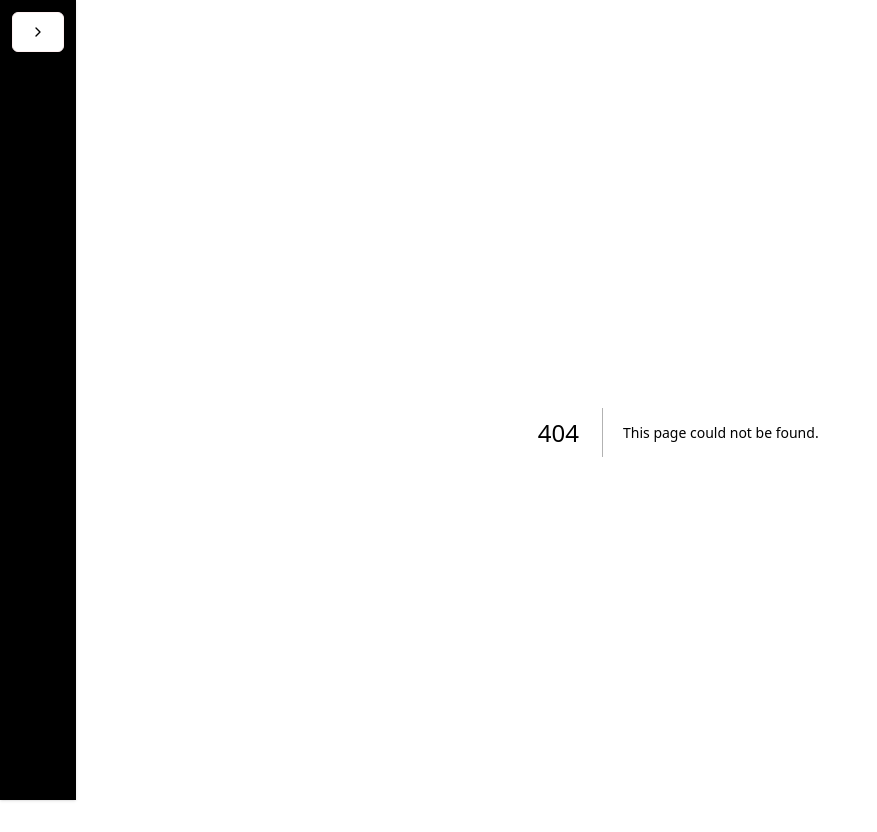
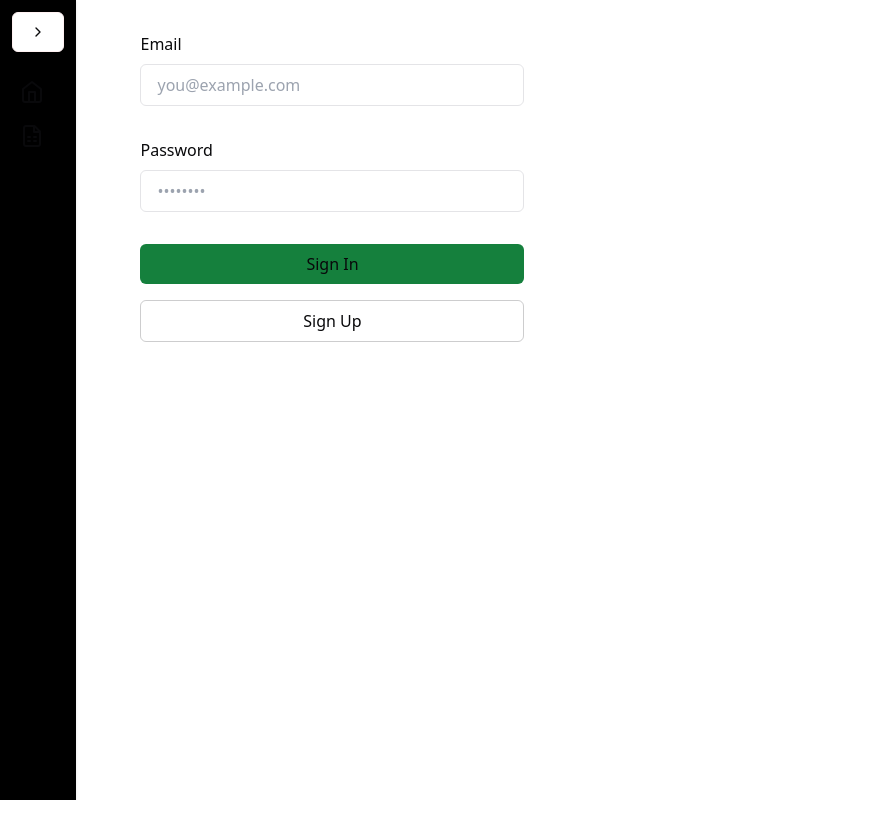
Before and after one commit to Nihilis-cs/tabletopia, a Next.js app: page /login in a window 1280 px wide. Before the commit this address had no page. Shown: the whole page, without its empty margins (0-877 px from the left). After the commit the page ends 800 px from the top, so only its background shows below. Built offline with nearby package versions, Linux system fonts and the light colour scheme.

Commit message:
Login fonctionnel + supabase ok

```diff
--- /dev/null
+++ b/app/auth/callback/route.ts
@@ -0,0 +1,20 @@
+import { createClient } from '@/utils/supabase/server'
+import { NextResponse } from 'next/server'
+import { cookies } from 'next/headers'
+
+export async function GET(request: Request) {
+  // The `/auth/callback` route is required for the server-side auth flow implemented
+  // by the Auth Helpers package. It exchanges an auth code for the user's session.
+  // https://supabase.com/docs/guides/auth/auth-helpers/nextjs#managing-sign-in-with-code-exchange
+  const requestUrl = new URL(request.url)
+  const code = requestUrl.searchParams.get('code')
+
+  if (code) {
+    const cookieStore = cookies()
+    const supabase = createClient(cookieStore)
+    await supabase.auth.exchangeCodeForSession(code)
+  }
+
+  // URL to redirect to after sign in process completes
+  return NextResponse.redirect(requestUrl.origin)
+}
--- a/app/layout.tsx
+++ b/app/layout.tsx
@@ -1,44 +1,25 @@
 'use client'
 
 import './globals.css'
-import { MenuProps, Layout, Menu, theme, ConfigProvider } from "antd";
-import { useState } from "react";
-import { FormOutlined, HomeOutlined, LeftOutlined, RightOutlined } from '@ant-design/icons';
-import Sider from "antd/es/layout/Sider";
-import Link from 'next/link';
+import { ReactNode, useState } from "react";
 import { ThemeProvider } from '@/components/ThemeProvider';
 import { ModeToggle } from '@/components/ModeToggle';
 import { Button } from '@/components/ui/button';
-import { ChevronLeft, ChevronRight } from 'lucide-react';
+import { ChevronLeft, ChevronRight, FileSpreadsheet, Home } from 'lucide-react';
+import { MenuEntry } from '@/types/Menu';
+import MenuItem from '@/components/MenuItem';
+import { usePathname } from 'next/navigation';
 
-export default function RootLayout({
-    children,
-}: {
-    children: React.ReactNode
-}) {
-    type MenuItem = Required<MenuProps>['items'][number];
-    function getItem(
-        label: React.ReactNode,
-        key: React.Key,
-        icon?: React.ReactNode,
-        children?: MenuItem[],
-        type?: 'group',
-    ): MenuItem {
-        return {
-            key,
-            icon,
-            children,
-            label,
-            type,
-        } as MenuItem;
-    }
+
+
+export default function RootLayout({ children }: { children: React.ReactNode }) {
     const [open, setOpen] = useState<boolean>(true);
-    const triggerStyle: string = "bg-theme-700 hover:bg-theme-300 rounded-2xl border-theme-300";
-    const items: MenuProps['items'] = [
-        getItem('Home', 0, <Link href={"/"} ><HomeOutlined /></Link>),
-        getItem('Sheet Models', 1, <Link href={"/sheetmodel"} ><FormOutlined /></Link>),
-        getItem(<ModeToggle />, 2)
-    ];
+    const pathname = usePathname();
+    const menuItems: MenuEntry[] = [
+        { key: 0, label: 'Home', icon: <Home />, href: "/" },
+        { key: 1, label: 'Sheet models', icon: <FileSpreadsheet />, href: "/sheetmodel" },
+        // {key: 2, label: 'Sheet models', icon: <FileSpreadsheet />, href: "/sheetmodel"},
+    ]
 
     return (
         <html>
@@ -54,7 +35,7 @@ export default function RootLayout({
                         <div className={` ${open ? "w-20" : "w-60 "} flex flex-col h-screen p-3 bg-black shadow duration-300`} >
                             <div className="space-y-3 flex-col h-full">
                                 {/*Toggle open/closed */}
-                                <div className="flex mb-auto">
+                                <div className="flex mb-auto ">
                                     <Button onClick={() => setOpen(!open)} variant="outline" className='flex-grow border-primary-foreground'>
                                         {open && <ChevronRight className="h-4 w-4" />}
                                         {!open && <ChevronLeft className="h-4 w-4" />}
@@ -62,7 +43,13 @@ export default function RootLayout({
                                 </div>
                                 <div className="flex-1 flex-grow ">
                                     <ul className="pt-2 pb-4 space-y-1 text-sm">
-                                        {/*Menu Items */}
+                                        {menuItems.map((element) => {
+                                            return (
+                                                <li className="w-full">
+                                                    <MenuItem item={element} open={!open} />
+                                                </li>
+                                            );
+                                        })}
                                     </ul>
                                 </div>
                             </div>
--- /dev/null
+++ b/app/login/page.tsx
@@ -0,0 +1,97 @@
+import Link from 'next/link'
+import { headers, cookies } from 'next/headers'
+import { createClient } from '@/utils/supabase/server'
+import { redirect } from 'next/navigation'
+
+export default function Login({
+  searchParams,
+}: {
+  searchParams: { message: string }
+}) {
+  const signIn = async (formData: FormData) => {
+    'use server'
+
+    const email = formData.get('email') as string
+    const password = formData.get('password') as string
+    const cookieStore = cookies()
+    const supabase = createClient(cookieStore)
+
+    const { error } = await supabase.auth.signInWithPassword({
+      email,
+      password,
+    })
+
+    if (error) {
+      return redirect('/login?message=Could not authenticate user')
+    }
+
+    return redirect('/')
+  }
+
+  const signUp = async (formData: FormData) => {
+    'use server'
+
+    const origin = headers().get('origin')
+    const email = formData.get('email') as string
+    const password = formData.get('password') as string
+    const cookieStore = cookies()
+    const supabase = createClient(cookieStore)
+
+    const { error } = await supabase.auth.signUp({
+      email,
+      password,
+      options: {
+        emailRedirectTo: `${origin}/auth/callback`,
+      },
+    })
+
+    if (error) {
+      return redirect('/login?message=Could not authenticate user')
+    }
+
+    return redirect('/login?message=Check email to continue sign in process')
+  }
+
+  return (
+    <div className="flex-1 flex flex-col w-full px-8 sm:max-w-md justify-center gap-2">
+      <form
+        className="animate-in flex-1 flex flex-col w-full justify-center gap-2 text-foreground"
+        action={signIn}
+      >
+        <label className="text-md" htmlFor="email">
+          Email
+        </label>
+        <input
+          className="rounded-md px-4 py-2 bg-inherit border mb-6"
+          name="email"
+          placeholder="you@example.com"
+          required
+        />
+        <label className="text-md" htmlFor="password">
+          Password
+        </label>
+        <input
+          className="rounded-md px-4 py-2 bg-inherit border mb-6"
+          type="password"
+          name="password"
+          placeholder="••••••••"
+          required
+        />
+        <button className="bg-green-700 rounded-md px-4 py-2 text-foreground mb-2">
+          Sign In
+        </button>
+        <button
+          formAction={signUp}
+          className="border border-foreground/20 rounded-md px-4 py-2 text-foreground mb-2"
+        >
+          Sign Up
+        </button>
+        {searchParams?.message && (
+          <p className="mt-4 p-4 bg-foreground/10 text-foreground text-center">
+            {searchParams.message}
+          </p>
+        )}
+      </form>
+    </div>
+  )
+}
--- a/app/sheetmodel/page.tsx
+++ b/app/sheetmodel/page.tsx
@@ -38,7 +38,6 @@ export default function SheetModelList(props: ISheetModelListProps) {
         list.map(item => {
           return (
             <Card className="" title={item.title} key={item.title}>
-              {/* <span>Créé le {item.date.toDateString()}</span> */}
             </Card>
           );
         })
--- /dev/null
+++ b/components/MenuItem.tsx
@@ -0,0 +1,22 @@
+import { MenuEntry } from '@/types/Menu'
+import Link from 'next/link';
+import React from 'react'
+
+interface MenuItemProps {
+  item: MenuEntry;
+  open: boolean;
+}
+
+export default function MenuItem({ item, open }: MenuItemProps) {
+
+  return (
+
+    <Link href={item.href} className='flex-grow border-primary-foreground'>
+      <div className={'flex flex-row gap-2 items-center p-2 border-primary-foreground hover:bg-primary-foreground rounded-md'}>
+        <div className="">{item.icon}</div>
+        {open && <div className="text-justify truncate">{item.label}</div>}
+      </div>
+    </Link>
+
+  )
+}
--- a/next.config.js
+++ b/next.config.js
@@ -1,4 +1,8 @@
 /** @type {import('next').NextConfig} */
-const nextConfig = {}
+const nextConfig = {
+    experimental: {
+        serverActions: true,
+      },
+}
 
 module.exports = nextConfig
--- a/package.json
+++ b/package.json
@@ -12,12 +12,15 @@
     "@radix-ui/react-dropdown-menu": "^2.0.6",
     "@radix-ui/react-select": "^2.0.0",
     "@radix-ui/react-slot": "^1.0.2",
+    "@supabase/auth-helpers-nextjs": "^0.8.4",
+    "@supabase/ssr": "^0.0.5",
+    "@supabase/supabase-js": "^2.38.4",
     "antd": "^5.10.3",
     "axios": "^1.5.1",
     "class-variance-authority": "^0.7.0",
     "clsx": "^2.0.0",
     "lucide-react": "^0.291.0",
-    "next": "13.5.6",
+    "next": "^14.0.1",
     "next-themes": "^0.2.1",
     "react": "^18",
     "react-dom": "^18",
--- /dev/null
+++ b/types/Menu.ts
@@ -0,0 +1,8 @@
+import { ReactNode } from "react";
+
+export interface MenuEntry {
+    key: number;
+    label: string;
+    icon: ReactNode;
+    href: string;
+}
--- /dev/null
+++ b/utils/supabase/server.ts
@@ -0,0 +1,34 @@
+import { createServerClient, type CookieOptions } from '@supabase/ssr'
+import { cookies } from 'next/headers'
+
+export const createClient = (cookieStore: ReturnType<typeof cookies>) => {
+  return createServerClient(
+    process.env.NEXT_PUBLIC_SUPABASE_URL!,
+    process.env.NEXT_PUBLIC_SUPABASE_ANON_KEY!,
+    {
+      cookies: {
+        get(name: string) {
+          return cookieStore.get(name)?.value
+        },
+        set(name: string, value: string, options: CookieOptions) {
+          try {
+            cookieStore.set({ name, value, ...options })
+          } catch (error) {
+            // The `set` method was called from a Server Component.
+            // This can be ignored if you have middleware refreshing
+            // user sessions.
+          }
+        },
+        remove(name: string, options: CookieOptions) {
+          try {
+            cookieStore.set({ name, value: '', ...options })
+          } catch (error) {
+            // The `delete` method was called from a Server Component.
+            // This can be ignored if you have middleware refreshing
+            // user sessions.
+          }
+        },
+      },
+    }
+  )
+}
```
Also changed, not shown: middleware.ts (added, +10 -0 lines), utils/supabase/client.ts (added, +7 -0 lines), utils/supabase/middleware.ts (added, +61 -0 lines), 1 other file (tests, documents, lock files or other folders).
